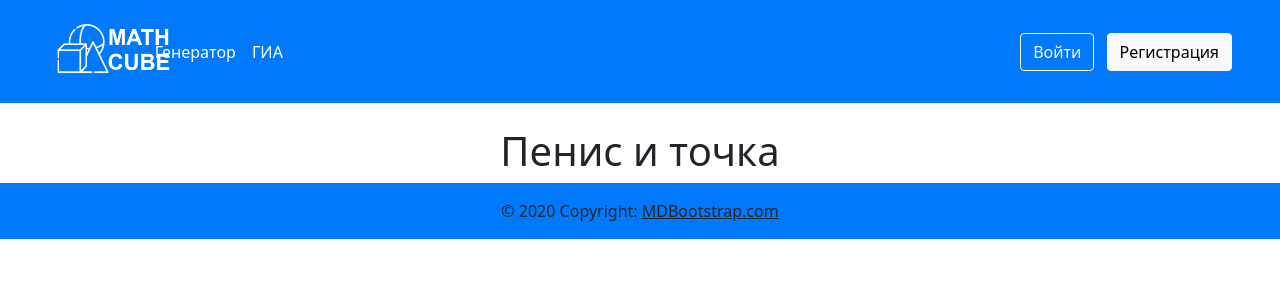
After one commit to rowdyslav/MathCube, a Flask app: page / in a window 1280 px wide. The commit adds this page. Shown: the top 300 px of the page. Run offline with Flask 3, Linux system fonts and the light colour scheme; some libraries are stand-ins or nearby versions.

Commit message:
front changes

```diff
--- a/templates/includes/header.html
+++ b/templates/includes/header.html
@@ -1,15 +1,24 @@
 <header class="d-flex flex-wrap align-items-center justify-content-center justify-content-md-between py-3 px-5 mb-4">
-    <div class="col-md-3 mb-2 mb-md-0">
+    <div class="col-md-1 mb-2 mb-md-0">
         <a href="/" class="d-inline-flex link-body-emphasis text-decoration-none">
             <img class="header-logo" src="{{ url_for('static', filename='img/logo/gg1.png') }}" height="65" role="img">
         </a>
     </div>
 
-    <ul class="nav col-12 col-md-auto mb-2 justify-content-center mb-md-0">
-        <li><a href="/generator" class="nav-link px-2 {{ 'text-info' if request.path == '/generator' else 'text-white' }}">Генератор</a></li>
-        <li><a href="/from_gia"
-               class="nav-link px-2 {{ 'text-info' if '/from_gia' in request.path else 'text-white' }}">ГИА</a></li>
-    </ul>
+    <div class="col-md-8">
+        <ul class="nav mb-2 mb-md-0">
+            <li>
+                <a href="/generator" class="nav-link px-2 {{ 'text-info' if request.path == '/generator' else 'text-white' }}">
+                    Генератор
+                </a>
+            </li>
+            <li>
+                <a href="/from_gia" class="nav-link px-2 {{ 'text-info' if '/from_gia' in request.path else 'text-white' }}">
+                    ГИА
+                </a>
+            </li>
+        </ul>
+    </div>
 
     <div class="col-md-3 text-end">
         <a href="/login">
--- /dev/null
+++ b/templates/pages/home.html
@@ -0,0 +1,9 @@
+{% extends 'base.html' %}
+
+{% block content %}
+    <div class="container">
+        <div class="d-flex justify-content-center">
+            <h1>Пенис и точка</h1>
+        </div>
+    </div>
+{% endblock %}
```
